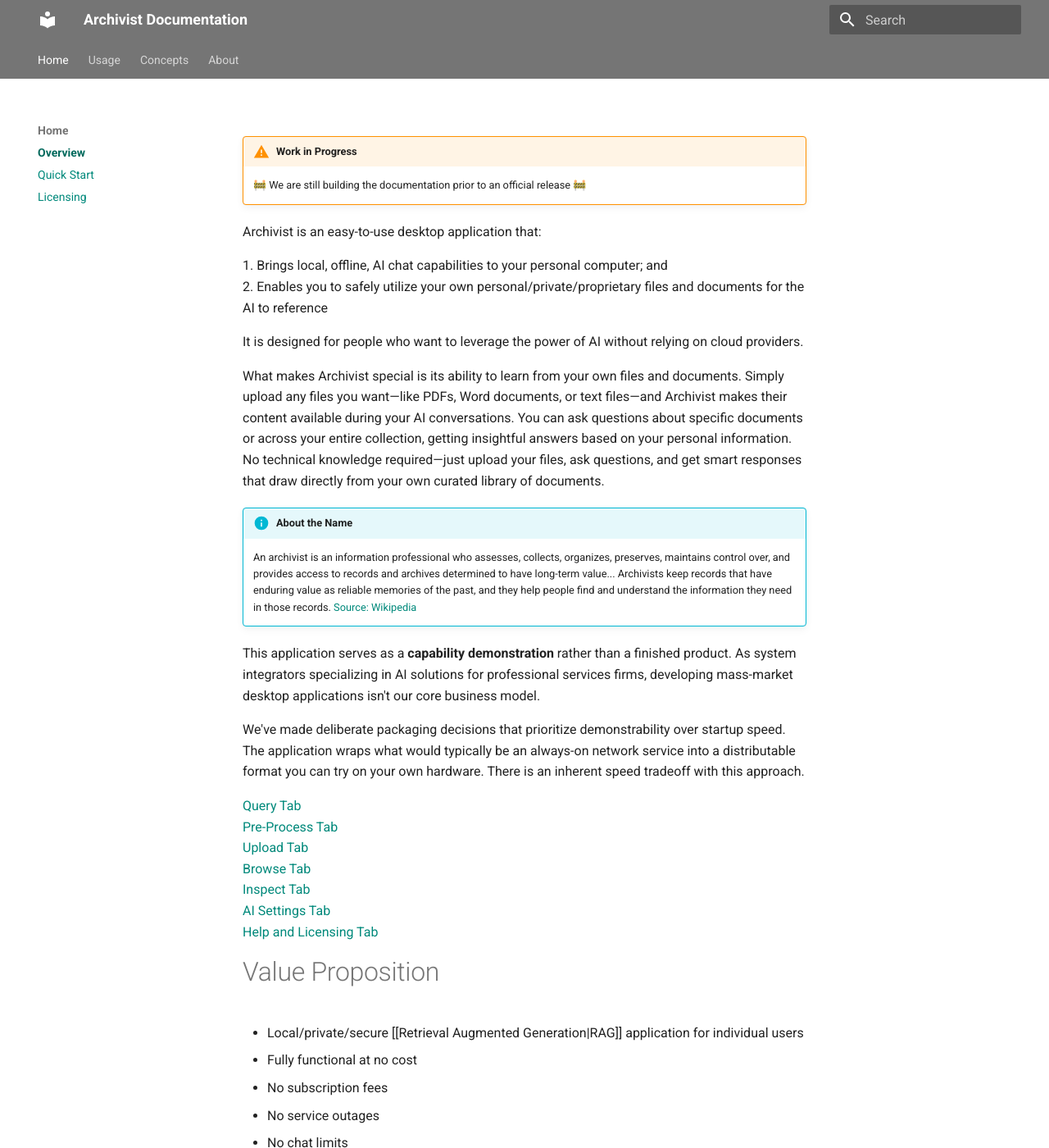
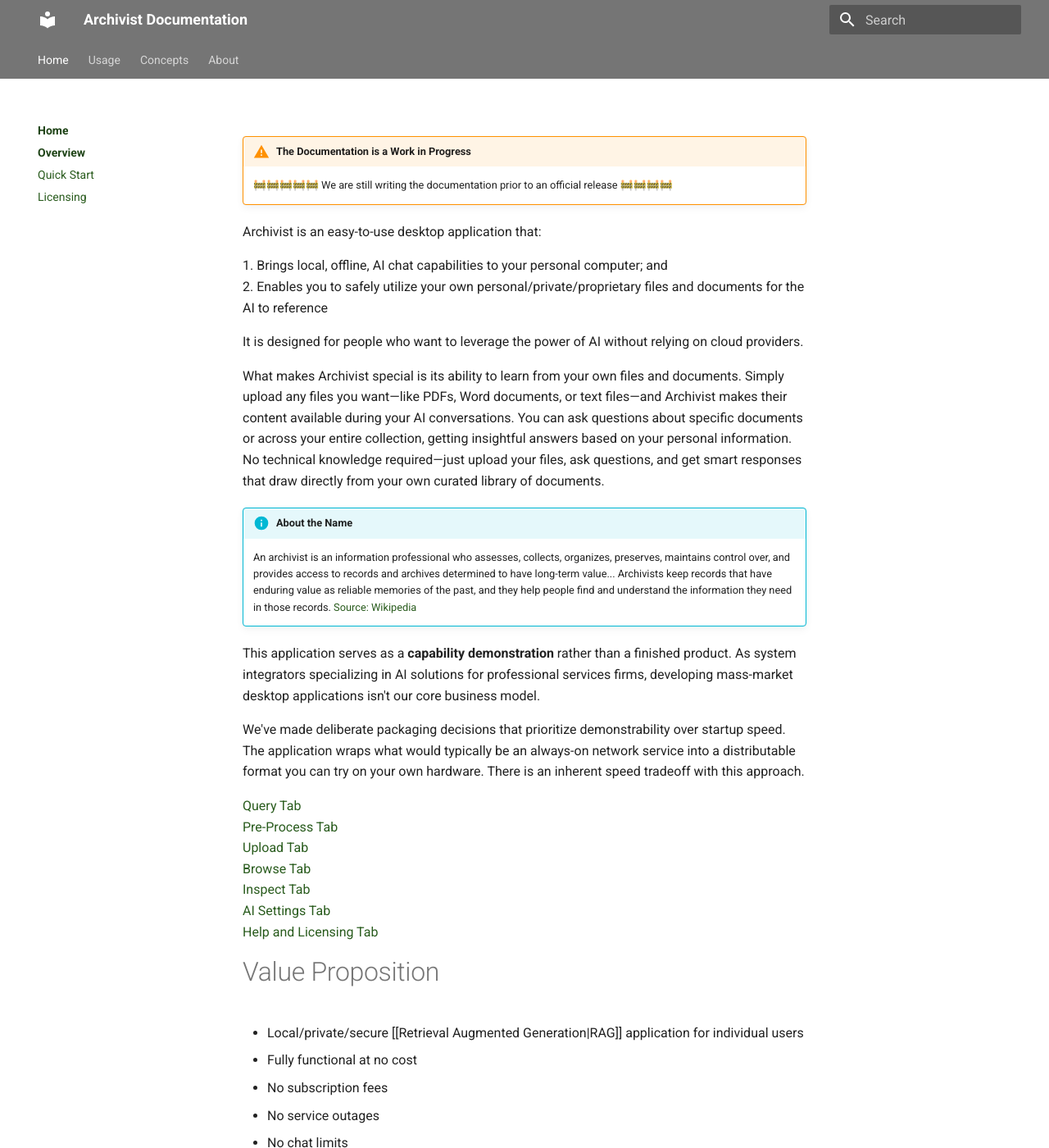
Before and after one commit to integral-business-intelligence/archivist, an MkDocs documentation site: the page built from docs/index.md, in a window 1280 px wide and 1400 px high. Shown: the whole window at 82% size. Built offline with MkDocs 1.6.1 and Material for MkDocs 9.7.7, drawn with Linux system fonts in a browser that asks for light colours.

Commit message:
Color change

```diff
--- a/docs/index.md
+++ b/docs/index.md
@@ -1,5 +1,5 @@
-!!! warning "Work in Progress"
-    🚧 We are still building the documentation prior to an official release 🚧
+!!! warning "The Documentation is a Work in Progress"
+    🚧🚧🚧🚧🚧 We are still writing the documentation prior to an official release 🚧🚧🚧🚧
 
 Archivist is an easy-to-use desktop application that:
 
--- a/docs/stylesheets/extra.css
+++ b/docs/stylesheets/extra.css
@@ -1,15 +1,22 @@
-/* Regular links */
-.md-content a, .md-nav__link {
-  color: #00897b; /* Teal/green */
+/* Main content links */
+.md-content a:not(.md-button):not(.md-footer-social__link) {
+  color: #2a5c1e !important; /* Change to your preferred color */
 }
 
-/* Hover state */
-.md-content a:hover, .md-nav__link:hover {
-  color: #4db6ac; /* Lighter teal */
+/* Navigation links */
+.md-nav__item .md-nav__link {
+  color: #2a5c1e !important; /* Match the above color */
+}
+
+/* Hover state for all links */
+.md-content a:not(.md-button):hover,
+.md-nav__link:hover {
+  color: #8fcc00 !important; /* Lighter version for hover */
 }
 
 /* Active/current page */
-.md-nav__link--active {
-  color: #00695c !important; /* Darker teal */
+.md-nav__link--active,
+.md-nav__item--active > .md-nav__link {
+  color: #1e4316 !important; /* Darker version */
   font-weight: bold;
 }
```
Also changed, not shown: site/index.html, site/search/search_index.json, site/stylesheets/extra.css.
